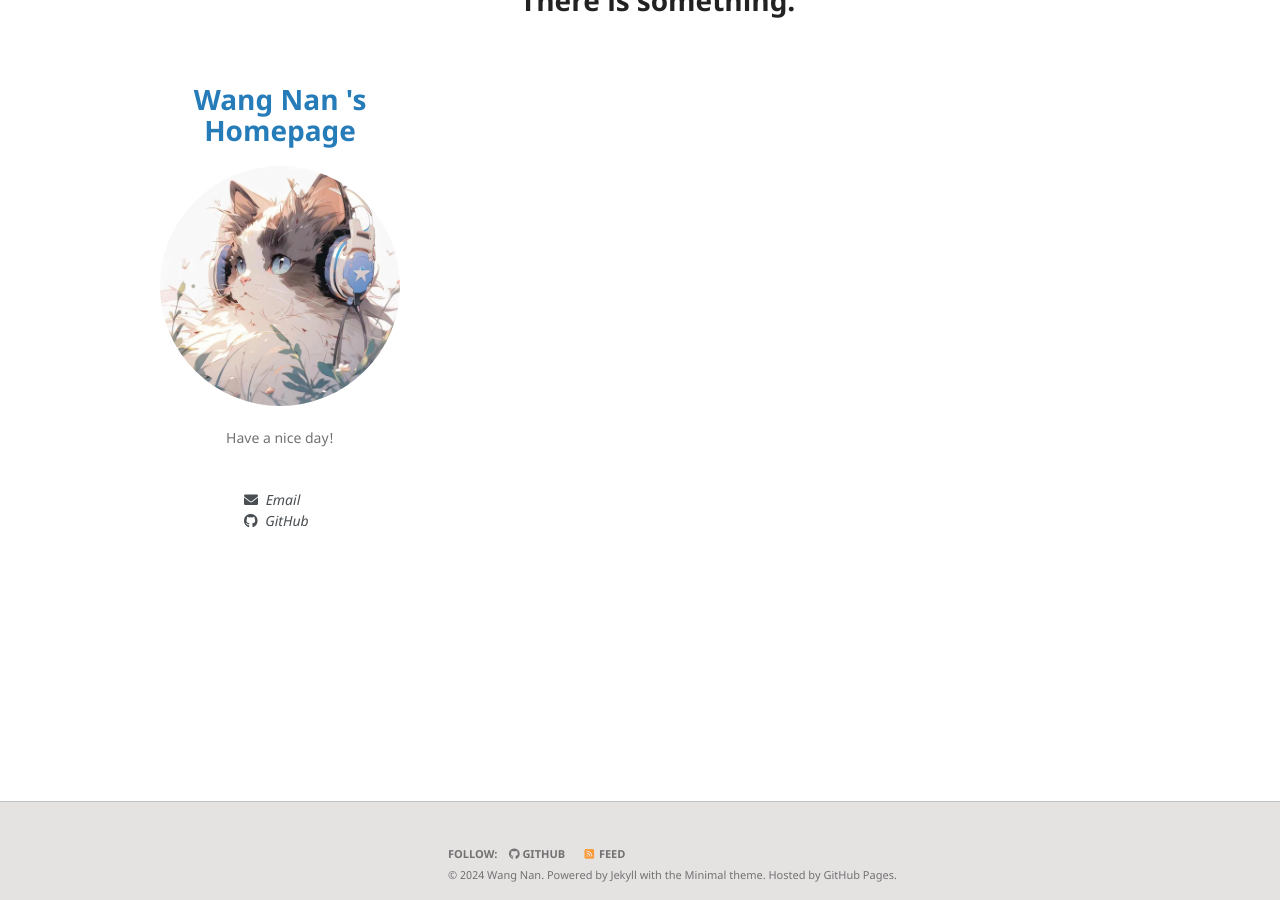
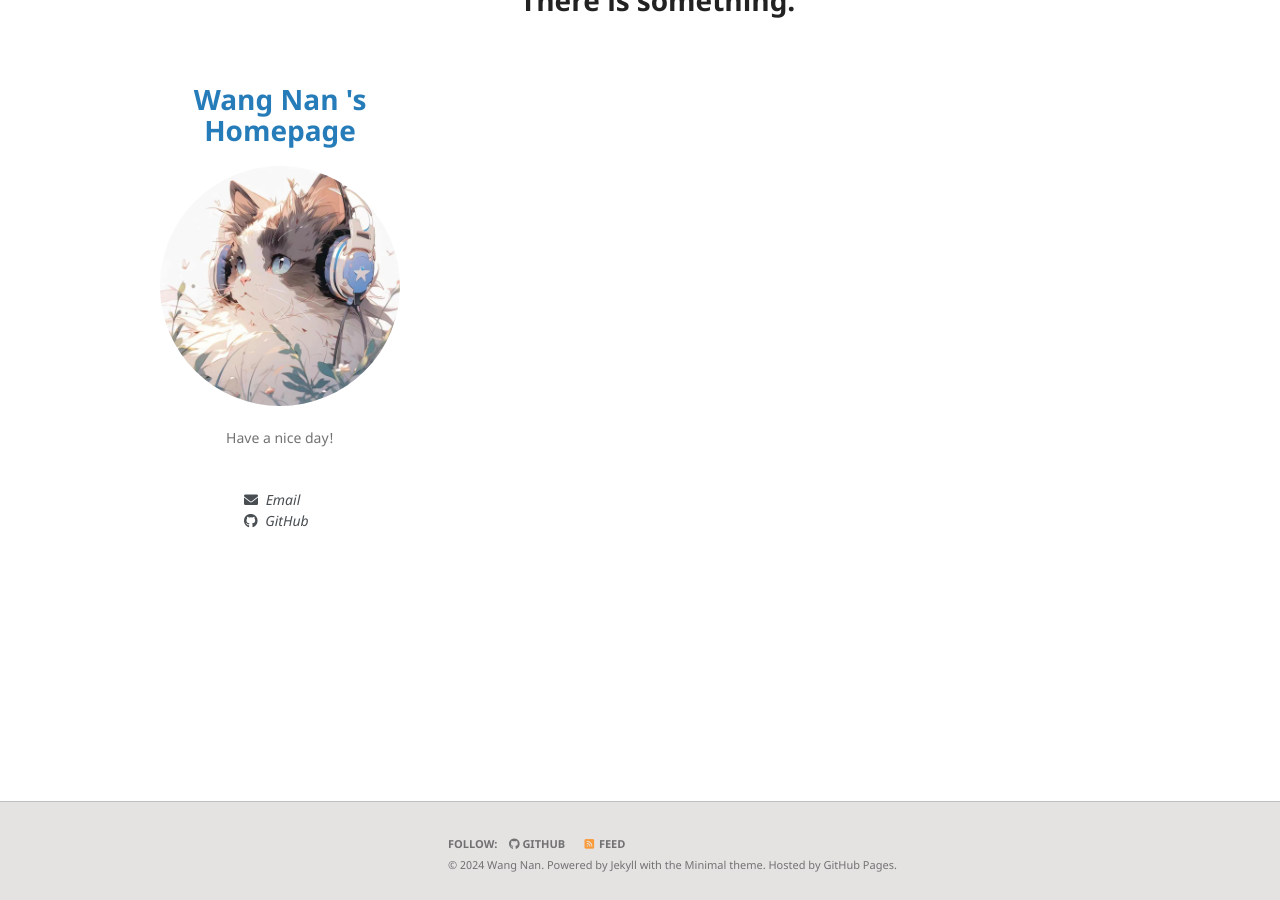
Before and after one commit to theFool-wn/theFool-wn.github.io, a Jekyll site: the page built from index.html, in a window 1280 px wide and 900 px high, scrolled down 99 px. Built offline with Jekyll 4.4.1, drawn with Linux system fonts in a browser that asks for light colours.

Commit message:
Update jekyll-theme-minimal.scss

```diff
--- a/_sass/jekyll-theme-minimal.scss
+++ b/_sass/jekyll-theme-minimal.scss
@@ -218,9 +218,9 @@ footer {
   background-color: #e5e2e2;
   height: 2em;
   margin: 0 auto;
-  padding-top: 40px;
+  padding-top: 30px;
   padding-left: 35%;
-  padding-bottom: 30px;
+  padding-bottom: 40px;
   -webkit-font-smoothing: subpixel-antialiased;
 }
 
```
